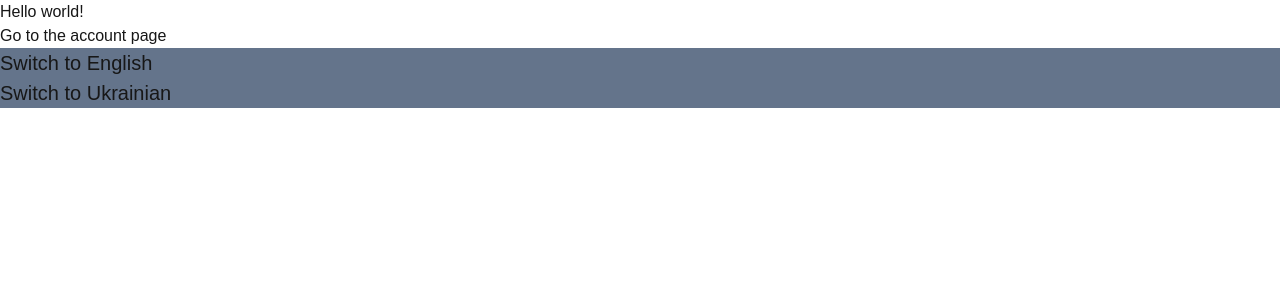
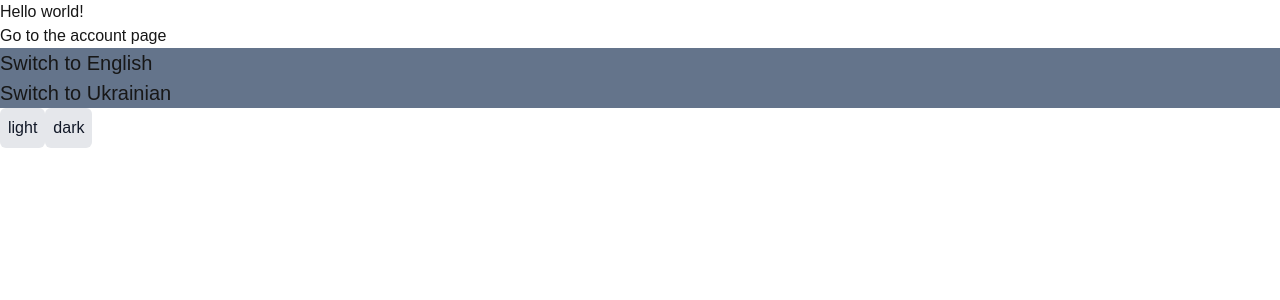
Before and after one commit to iSteffan/goosetrack-nextjs, a Next.js app: page /en in a window 1280 px wide. Shown: the top 300 px of the page. Built offline with nearby package versions, Linux system fonts and the light colour scheme.

Commit message:
add theme switch

```diff
--- a/package.json
+++ b/package.json
@@ -10,9 +10,9 @@
   },
   "dependencies": {
     "classnames": "^2.5.1",
-    "js-cookie": "^3.0.5",
     "next": "15.1.6",
     "next-intl": "^3.26.3",
+    "next-themes": "^0.4.4",
     "react": "^19.0.0",
     "react-dom": "^19.0.0",
     "react-hook-form": "^7.54.2",
@@ -22,7 +22,6 @@
     "@eslint/eslintrc": "^3",
     "@next/eslint-plugin-next": "^15.1.6",
     "@svgr/webpack": "^8.1.0",
-    "@types/js-cookie": "^3.0.6",
     "@types/node": "^20",
     "@types/react": "^19",
     "@types/react-dom": "^19",
--- a/src/app/[locale]/layout.tsx
+++ b/src/app/[locale]/layout.tsx
@@ -5,8 +5,7 @@ import { getMessages } from 'next-intl/server';
 import { notFound } from 'next/navigation';
 import { routing } from '@/i18n/routing';
 
-// import { themeScript } from '@/utils/themeScript';
-// import { getServerTheme } from '@/utils/theme';
+import { ThemeProvider } from '@/components/ThemeProvider/ThemeProvider';
 
 import './globals.css';
 
@@ -21,7 +20,6 @@ export default async function RootLayout({
   children: React.ReactNode;
   params: Promise<{ locale: string }>;
 }) {
-  // const theme = getServerTheme();
   const { locale } = await params;
   // Ensure that the incoming `locale` is valid
   if (!routing.locales.includes(locale as (typeof routing.locales)[number])) {
@@ -35,16 +33,17 @@ export default async function RootLayout({
   const messages = await getMessages();
 
   return (
-    <html
-      lang={locale}
-      // data-theme={theme}
-    >
-      {/* <head>
-        <script dangerouslySetInnerHTML={{ __html: themeScript() }} />
-      </head> */}
+    <html lang={locale} suppressHydrationWarning>
       <body>
         <NextIntlClientProvider messages={messages}>
-          {children}
+          <ThemeProvider
+            attribute="class"
+            defaultTheme="system"
+            enableSystem
+            disableTransitionOnChange
+          >
+            {children}
+          </ThemeProvider>
         </NextIntlClientProvider>
       </body>
     </html>
--- a/src/app/[locale]/page.tsx
+++ b/src/app/[locale]/page.tsx
@@ -1,6 +1,6 @@
 import { useTranslations } from 'next-intl';
 import { Link } from '@/i18n/routing';
-// import { ThemeToggle } from '@/components/ThemeToggle/ThemeToggle';
+import { ThemeToggle } from '@/components/ThemeToggle/ThemeToggle';
 
 export default function HomePage() {
   const t = useTranslations('HomePage');
@@ -25,7 +25,7 @@ export default function HomePage() {
         </Link>
       </div>
 
-      {/* <ThemeToggle /> */}
+      <ThemeToggle />
     </div>
   );
 }
--- /dev/null
+++ b/src/components/ThemeProvider/ThemeProvider.tsx
@@ -0,0 +1,11 @@
+'use client';
+
+import * as React from 'react';
+import { ThemeProvider as NextThemesProvider } from 'next-themes';
+
+export function ThemeProvider({
+  children,
+  ...props
+}: React.ComponentProps<typeof NextThemesProvider>) {
+  return <NextThemesProvider {...props}>{children}</NextThemesProvider>;
+}
--- a/src/components/ThemeToggle/ThemeToggle.tsx
+++ b/src/components/ThemeToggle/ThemeToggle.tsx
@@ -1,37 +1,24 @@
-// 'use client';
+'use client';
 
-// import { useTheme } from '@/utils/useTheme';
+import { useTheme } from 'next-themes';
 
-// export function ThemeToggle() {
-//   const { theme, toggleTheme } = useTheme();
+export function ThemeToggle() {
+  const { setTheme } = useTheme();
 
-//   return (
-//     <button
-//       onClick={toggleTheme}
-//       className="rounded-md bg-gray-200 p-2 text-black dark:bg-gray-800 dark:text-white"
-//     >
-//       {theme === 'dark' ? '🌙 Темна' : '☀️ Світла'}
-//     </button>
-//   );
-// }
-// 'use client';
-
-// import { useTheme } from '@/utils/useTheme';
-
-// export function ThemeToggle() {
-//   const { theme, toggleTheme, hydrated } = useTheme();
-
-//   // Чекаємо поки React завершить гідратацію, щоб не було розбіжності з серверним рендерингом
-//   if (!hydrated) {
-//     return <div className="h-8 w-16 rounded-md bg-gray-200 dark:bg-gray-800" />;
-//   }
-
-//   return (
-//     <button
-//       onClick={toggleTheme}
-//       className="rounded-md bg-gray-200 p-2 text-gray-900 dark:bg-gray-800 dark:text-gray-100"
-//     >
-//       {theme === 'light' ? '🌙 Dark Mode' : '☀️ Light Mode'}
-//     </button>
-//   );
-// }
+  return (
+    <div>
+      <button
+        onClick={() => setTheme('light')}
+        className="rounded-md bg-gray-200 p-2 text-gray-900 dark:bg-gray-800 dark:text-gray-100"
+      >
+        light
+      </button>
+      <button
+        onClick={() => setTheme('dark')}
+        className="rounded-md bg-gray-200 p-2 text-gray-900 dark:bg-gray-800 dark:text-gray-100"
+      >
+        dark
+      </button>
+    </div>
+  );
+}
--- a/tailwind.config.ts
+++ b/tailwind.config.ts
@@ -1,7 +1,7 @@
 import type { Config } from 'tailwindcss';
 
 export default {
-  darkMode: ['class', '[data-theme="dark"]'],
+  darkMode: 'class',
 
   content: [
     './src/sections/**/*.{js,ts,jsx,tsx,mdx}',
```
Also changed, not shown: src/utils/theme.ts (deleted, +0 -9 lines), src/utils/themeScript.ts (deleted, +0 -15 lines), src/utils/useTheme.ts (deleted, +0 -34 lines), 1 other file (tests, documents, lock files or other folders).
